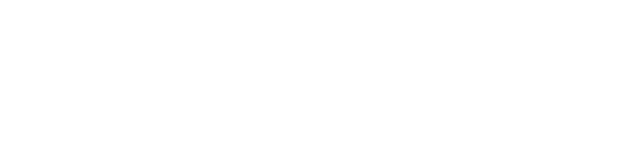
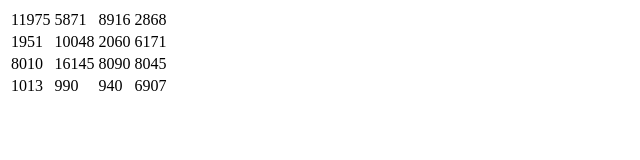
Before and after one commit to paooolino/o3_cms, a website: page proofs/URLTree.html in a window 1280 px wide. Shown: the whole page, without its empty margins (0-640 px from the left). Drawn offline with nearby package versions, Linux system fonts and the light colour scheme.

Commit message:
explain d3js table example

```diff
--- a/proofs/URLTree.html
+++ b/proofs/URLTree.html
@@ -9,6 +9,13 @@
 	<script src="https://d3js.org/d3.v4.min.js"></script>
 	<script src="https://d3js.org/d3-hierarchy.v1.min.js"></script>
 	<script>
+
+	var dataTable = [
+		[11975,  5871, 8916, 2868],
+		[ 1951, 10048, 2060, 6171],
+		[ 8010, 16145, 8090, 8045],
+		[ 1013,   990,  940, 6907]
+	];
 
 	var data = {
 		name: 'home',
@@ -35,6 +42,31 @@
 		}]
 	};
 
+
+	// seleziona root
+	d3.select('#root')
+		// appende table
+		.append('table')
+			// seleziona i tr (zero)
+			.selectAll('tr')
+				// associa i dati
+				.data(dataTable)
+				// prendo la selezione enter (4)
+				.enter()
+					// vi appendo i tr
+					.append('tr')
+					// seleziono i td (zero)
+					.selectAll('td')
+						// associa i dati già presenti
+						.data(function(d){ return d; })
+						// prendo la selezione enter (4)
+						.enter()
+							// vi appendo i td
+							.append('td')
+							// visualizzo il dato già presente
+							.text(function(d){ return d; });
+
+
 	/*
 	var treeLayout = d3.tree();
 	var myNodes = treeLayout(data);
@@ -42,10 +74,10 @@
 	*/
 
 	// ottengo un root node con hierarchy
-	var tree = d3.tree();
+	/*var tree = d3.tree();
 	var root = d3.hierarchy(data);
 	console.log(tree(root));
-
+	*/
 
 	</script>
 </body>
```
